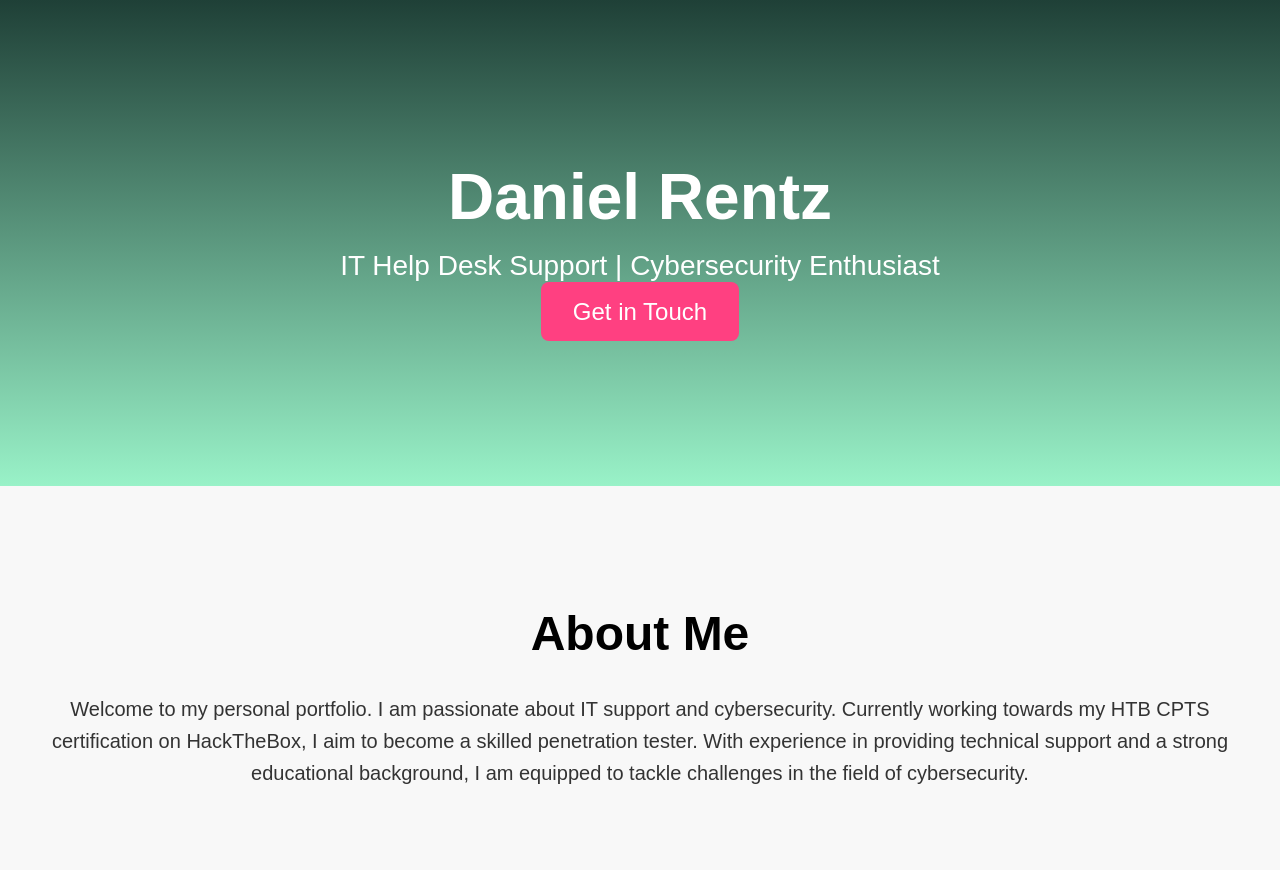
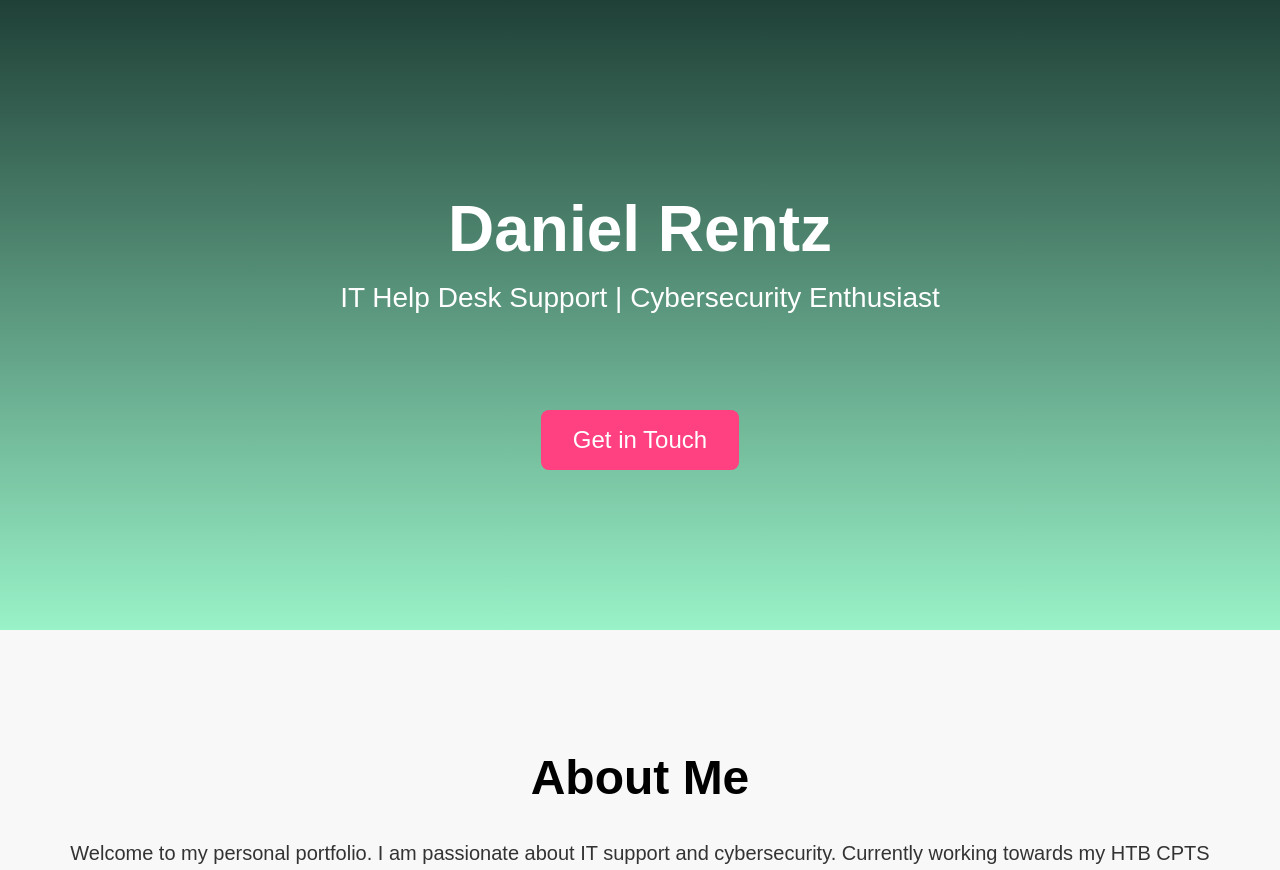
Before and after one commit to drent-z/danielren.tz, a Flask app: page / in a window 1280 px wide. Shown: the part 54-924 px from the top of the page. Run offline with Flask 2, Linux system fonts and the light colour scheme; some web fonts are replaced.

Commit message:
adjust padding

```diff
--- a/app/static/styles.css
+++ b/app/static/styles.css
@@ -34,7 +34,7 @@
     background: linear-gradient(180deg, #1f4037, #99f2c8); /* Green gradient */
     color: #fff;
     text-align: center;
-    padding: 10rem 0; /* Increased padding */
+    padding: 12rem 0; /* Increased padding */
     animation: fadeIn 2s ease-in-out;
     position: relative;
 }
@@ -61,6 +61,9 @@
     transition: background-color 0.3s ease, transform 0.3s ease;
     margin-top: 3rem; /* Added margin-top */
     animation: fadeInUp 2s ease-in-out;
+    display: inline-block;
+    position: relative;
+    top: 2rem; /* Adjust top position */
 }
 
 .hero .cta-button:hover {
```
Also changed, not shown: 2 other files.
